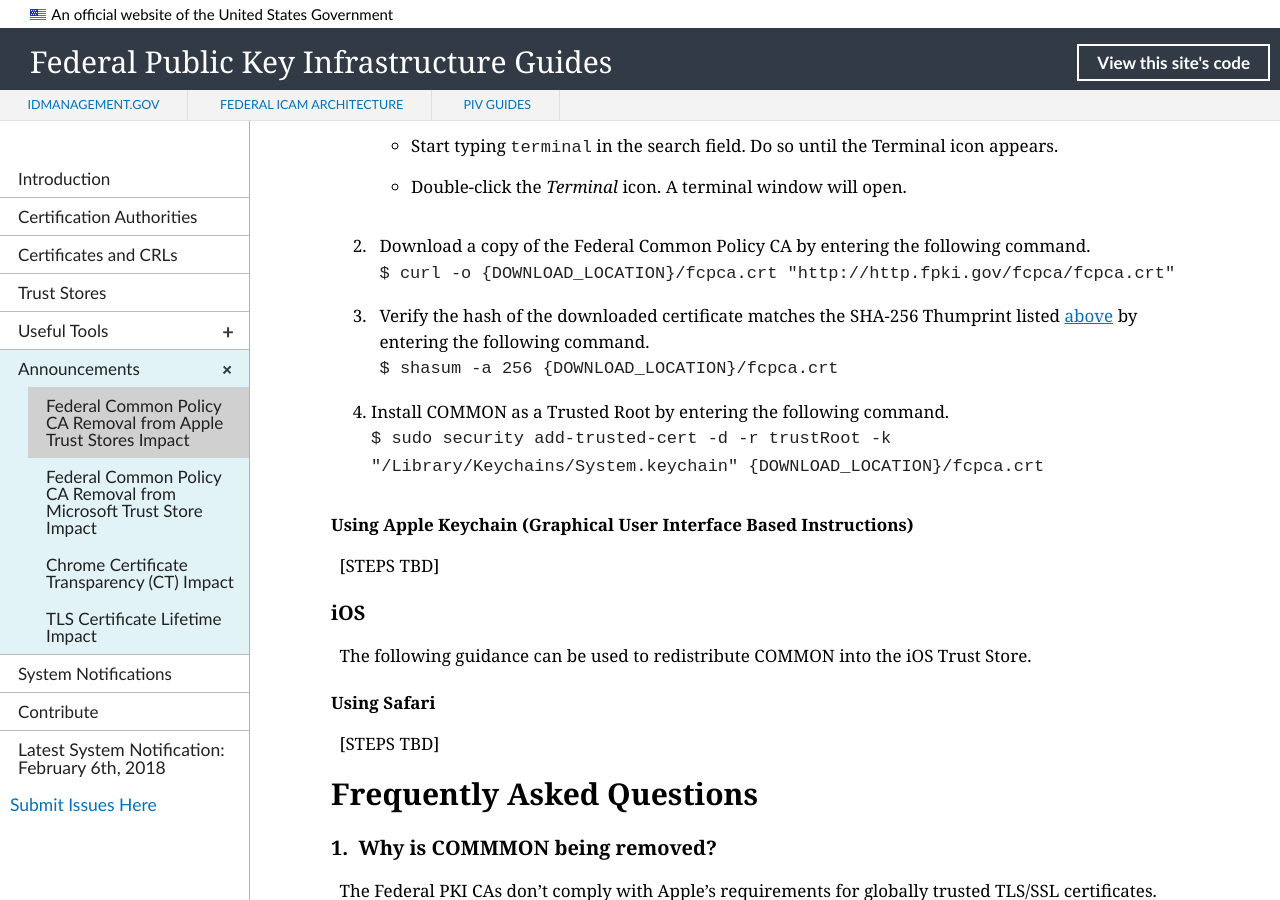
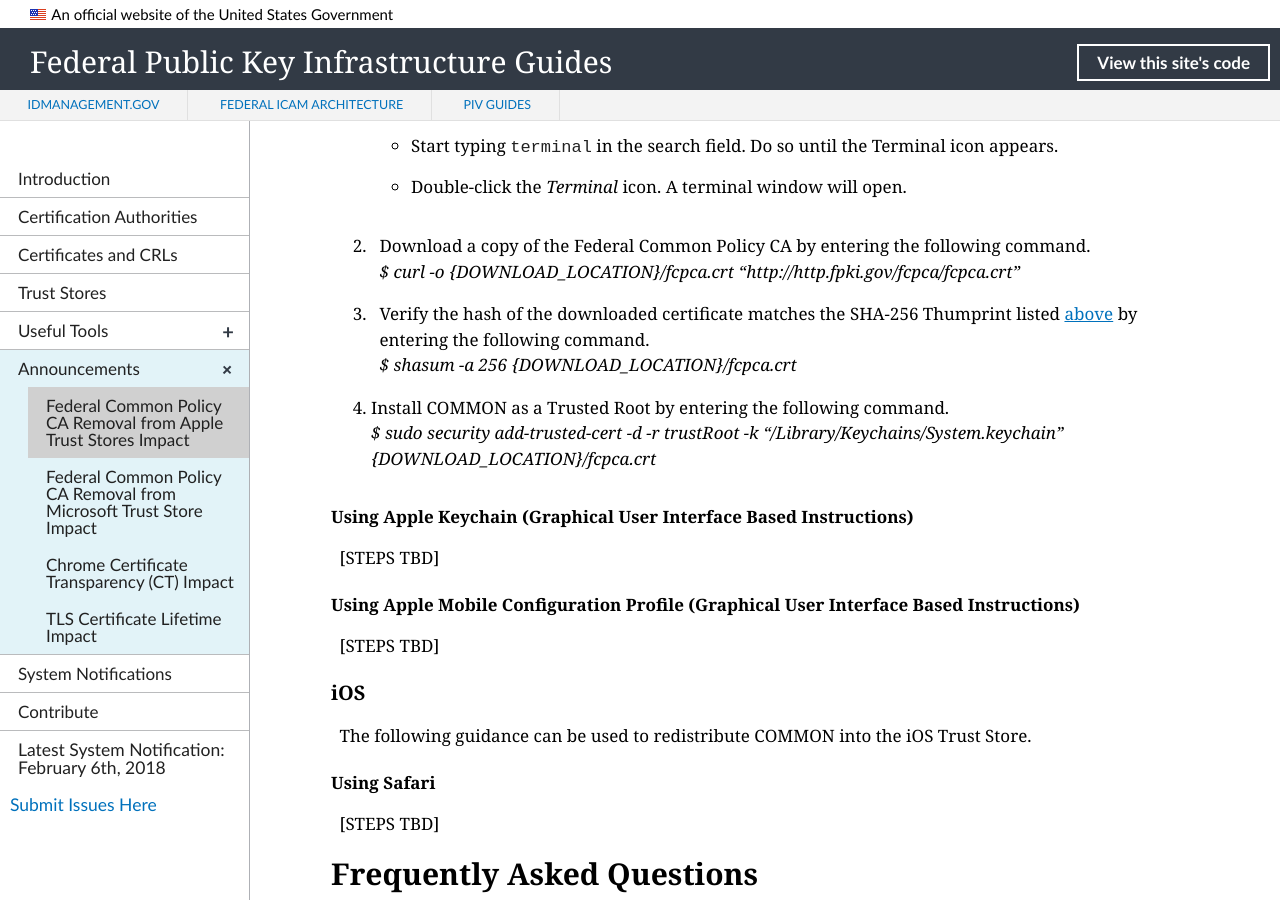
Before and after one commit to GSA/fpki-guides, a Jekyll site: the page built from _announcements/01_apple_common_removal.md, in a window 1280 px wide and 900 px high, scrolled down 3189 px. Built offline with Jekyll 4.4.1, drawn with Linux system fonts in a browser that asks for light colours; nearby versions of some CDN libraries; library files that are not in the unit come from our copies.

Commit message:
Update 01_apple_common_removal.md

````diff
--- a/_announcements/01_apple_common_removal.md
+++ b/_announcements/01_apple_common_removal.md
@@ -62,12 +62,13 @@
 | SHA-1 Thumbprint | 90 5f 94 2f d9 f2 8f 67 9b 37 81 80 fd 4f 84 63 47 f6 45 c1 |
 | SHA-256 Thumbprint | 89 4e bc 0b 23 da 2a 50 c0 18 6b 7f 8f 25 ef 1f 6b 29 35 af 32 a9 45 84 ef 80 aa f8 77 a3 a0 6e |
 
-### macOS ###
+
+### macOS
 The following guidance can be used to redistribute COMMON into the macOS Trust Store.
 
 *Note:* In all instances below, replace {DOWNLOAD_LOCATION} with your preferred file download location.
 
-#### Using Terminal (Command Line Based Instructions) ####
+#### Using Terminal (Command Line Based Instructions)
 
 1. Open Terminal.
 - Click the *Spotlight* icon. It's the magnifying glass in the upper-right corner of the screen.
@@ -76,23 +77,26 @@
 
 2. Download a copy of the Federal Common Policy CA by entering the following command.
 <br>
-```$ curl -o {DOWNLOAD_LOCATION}/fcpca.crt "http://http.fpki.gov/fcpca/fcpca.crt" ```
+*$ curl -o {DOWNLOAD_LOCATION}/fcpca.crt "http://http.fpki.gov/fcpca/fcpca.crt"*
 
 3. Verify the hash of the downloaded certificate matches the SHA-256 Thumprint listed [above](#what-should-i-do) by entering the following command.
 <br>
-```$ shasum -a 256 {DOWNLOAD_LOCATION}/fcpca.crt ```
+*$ shasum -a 256 {DOWNLOAD_LOCATION}/fcpca.crt*
 
 4. Install COMMON as a Trusted Root by entering the following command.
 <br>
-```$ sudo security add-trusted-cert -d -r trustRoot -k "/Library/Keychains/System.keychain" {DOWNLOAD_LOCATION}/fcpca.crt ```
+*$ sudo security add-trusted-cert -d -r trustRoot -k "/Library/Keychains/System.keychain" {DOWNLOAD_LOCATION}/fcpca.crt*
 
 #### Using Apple Keychain (Graphical User Interface Based Instructions)
 [STEPS TBD]
 
-### iOS ###
+#### Using Apple Mobile Configuration Profile (Graphical User Interface Based Instructions)
+[STEPS TBD]
+
+### iOS
 The following guidance can be used to redistribute COMMON into the iOS Trust Store.
 
-#### Using Safari ####
+#### Using Safari
 [STEPS TBD]
 
 ## Frequently Asked Questions
````
